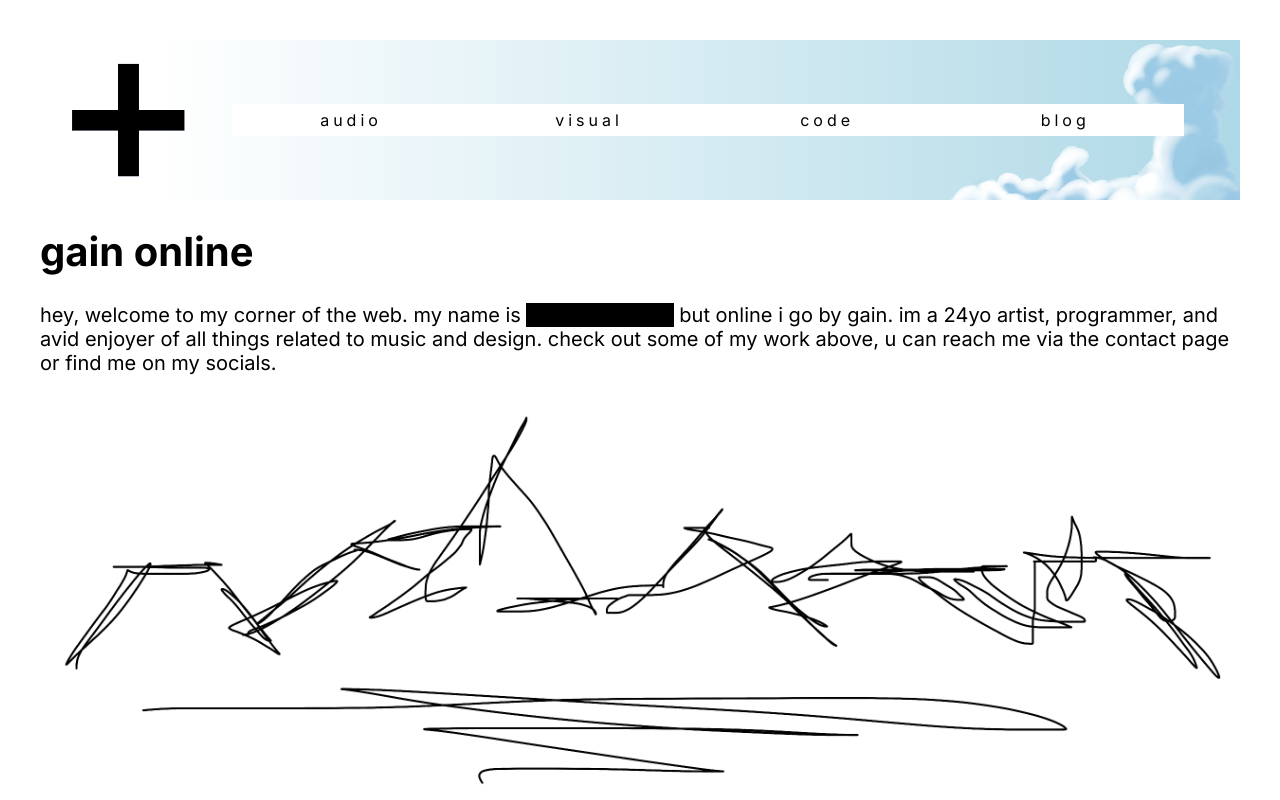
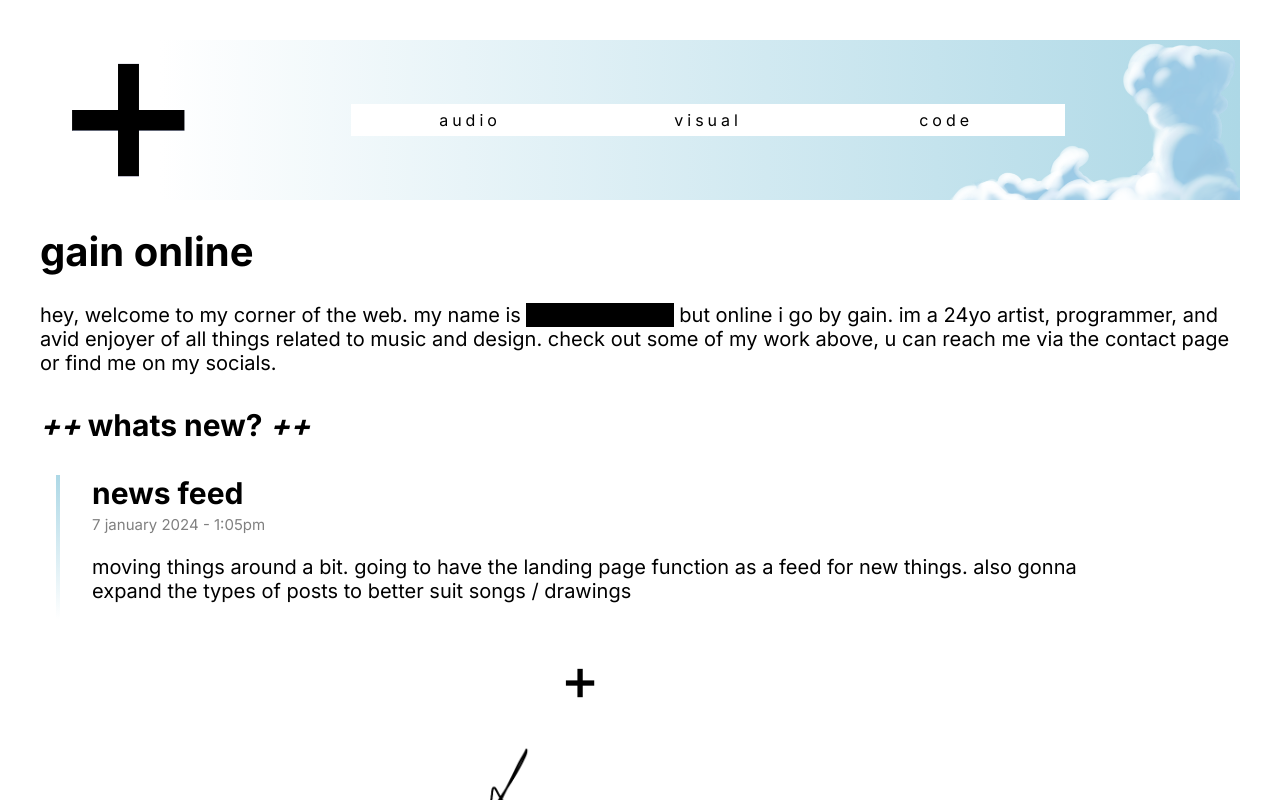
Before and after one commit to hharris56/gain.online, a Next.js app: page /landing in a window 1280 px wide. Shown: the top 800 px of the page. Built offline with nearby package versions, Linux system fonts and the light colour scheme.

Commit message:
news feed on landing page

```diff
--- a/src/app/code/page.tsx
+++ b/src/app/code/page.tsx
@@ -10,6 +10,9 @@ export default function CodePage(){
             <Break />
             i've always had an affinity for well designed interfaces, and discovering web design in my mid teens through services like wix and square space presented me with a medium to create some of my own. the tools that initially peaked my interested soon felt too restricting, so after declaring as a computer science major i was disappointed by the lack of web design in my curriculum (zero required courses and only a small handful of electives that were always full). i tried learning html and css on my own, but this proved to be harder than i anticipated and for a while i hated web development, especially frontend, due to early difficulties. however, in recent years the design philosophy started to click and once i became confident in css it felt like a whole new door had opened for creating in the web space.
             <Break />
+            that brings us to the this webpage. originally started as a test project on nextjs, ive decided
+            to utilize it as a psuedo portfolio for my variety of creative endeavors. hopefully i learn a bit
+            about website management, content creation, and curation along the way :)
             </a>
         </div>
     )
--- a/src/app/globals.css
+++ b/src/app/globals.css
@@ -30,3 +30,42 @@
 .content-container{
   padding-top: 2rem;
 }
+
+.expand-button{
+  position: relative;
+  display: flex;
+  justify-content: center;
+  align-items: center;
+
+  margin-top: 0.5rem;
+  padding: 0.5rem 0rem 0.5rem 0rem;
+  height: 2rem;
+  /* transition: all 1s; */
+
+  background-size: 200%;
+  background-position: 0%;
+  background-image: linear-gradient(90deg, white 50%, lightblue)
+}
+
+.expand-button:hover{
+  transform: rotate(90);
+  background-color: lightblue;
+  transition: all 1s;
+  cursor: pointer;
+
+  animation: gradient-move 1s;
+  animation-fill-mode: forwards;
+}
+
+@keyframes gradient-move {
+  from {background-position: 0%;}
+  to {background-position: 100%;}
+}
+
+.open{
+  transform: rotate(45deg);
+}
+
+.closed{
+  transform: rotate(0deg);
+}
--- a/src/app/landing/landing.css
+++ b/src/app/landing/landing.css
@@ -2,3 +2,7 @@
     display: flex;
     flex-direction: row;
 }
+
+.content-container{
+    width: 90%;
+}
--- a/src/app/landing/page.tsx
+++ b/src/app/landing/page.tsx
@@ -1,7 +1,9 @@
 import Image from 'next/image';
 import styles from './page.module.css';
 import checkDevice from '../check-device';
+import Posts from './posts/posts';
 import "./landing.css";
+import { Break } from '../../components/blog/blogPost';
 
 export default function Landing() {
 
@@ -10,8 +12,12 @@ export default function Landing() {
   return (
     <div>
       <h1>gain online</h1>
-      <div>
+      <div style={{marginBottom: "2rem"}}>
         hey, welcome to my corner of the web. my name is <mark style={{backgroundColor: "black"}}>u really thought</mark> but online i go by gain. im a 24yo artist, programmer, and avid enjoyer of all things related to music and design. check out some of my work above, u can reach me via the contact page or find me on my socials.
+      </div>
+      <h2 style={{marginBottom: "0rem"}}><i>++</i> whats new? <i>++</i></h2>
+      <div className="content-container">
+        <Posts/>
       </div>
       <img src="/visual/mountain - copy.png" style={{width: "100%"}}/>
     </div>
--- /dev/null
+++ b/src/app/landing/posts/posts.tsx
@@ -0,0 +1,27 @@
+// import "./posts.css"
+'use client';
+import { Break, BlogPost } from "../../../components/blog/blogPost"
+import React, { useState } from "react"
+
+export default function Posts(){
+    var [expanded, setExpanded] = useState(false)
+    return (
+        <React.Fragment>
+            <NewsFeed/>
+            {/* <TeslasAndReligion/> */}
+            <div className="expand-button" onClick={() => setExpanded(!expanded)}>
+                <img src="/logos/logo black.png" style={{maxHeight: "100%"}} className={(expanded ? "open" : "closed")}/>
+            </div>
+        </React.Fragment>
+    )
+}
+
+
+function NewsFeed(){
+    return (
+        <BlogPost title="news feed" date="7 january 2024 - 1:05pm">
+            moving things around a bit. going to have the landing page function as a feed
+            for new things. also gonna expand the types of posts to better suit songs / drawings
+        </BlogPost>
+    )
+}
--- a/src/components/navbar/navbar.css
+++ b/src/components/navbar/navbar.css
@@ -46,7 +46,7 @@
     color: black;
     /* height: 2.5rem; */
     /* font-weight: 600; */
-    letter-spacing: 0.5rem;
+    /* letter-spacing: 0.5rem; */
     /* filter: none; */
 }
 
--- a/src/components/navbar/navbar.tsx
+++ b/src/components/navbar/navbar.tsx
@@ -12,7 +12,7 @@ export default function Navbar(props: any){
             <NavbarButton title="audio" route="/audio"></NavbarButton>
             <NavbarButton title="visual" route="/visual"></NavbarButton>
             <NavbarButton title="code" route="/code"></NavbarButton>
-            <NavbarButton title="blog" route="/blog"></NavbarButton>
+            {/* <NavbarButton title="blog" route="/blog"></NavbarButton> */}
         </span>
     )
 }
```
Also changed, not shown: src/app/visual/visual.css (+0 -39 lines).
